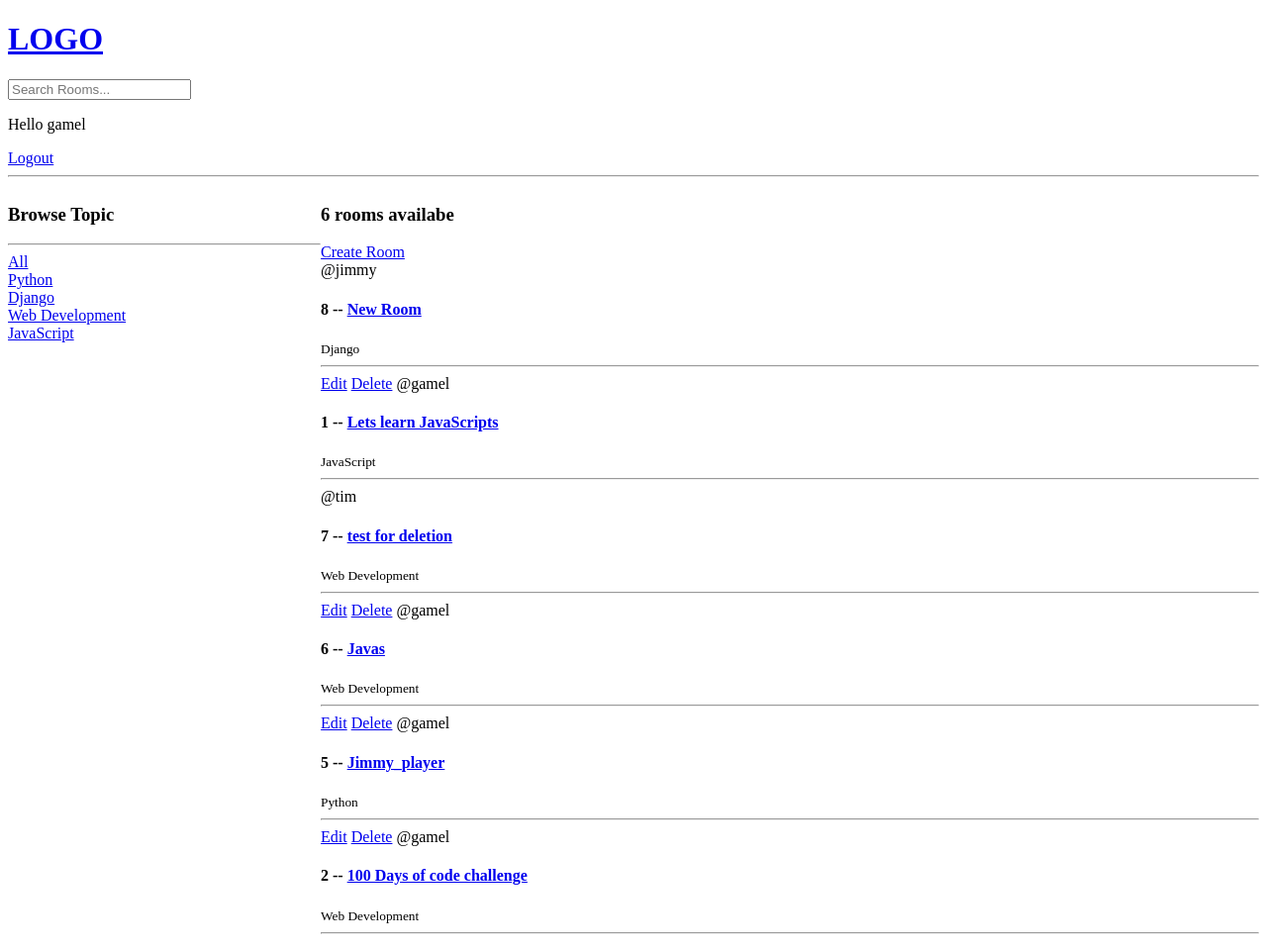
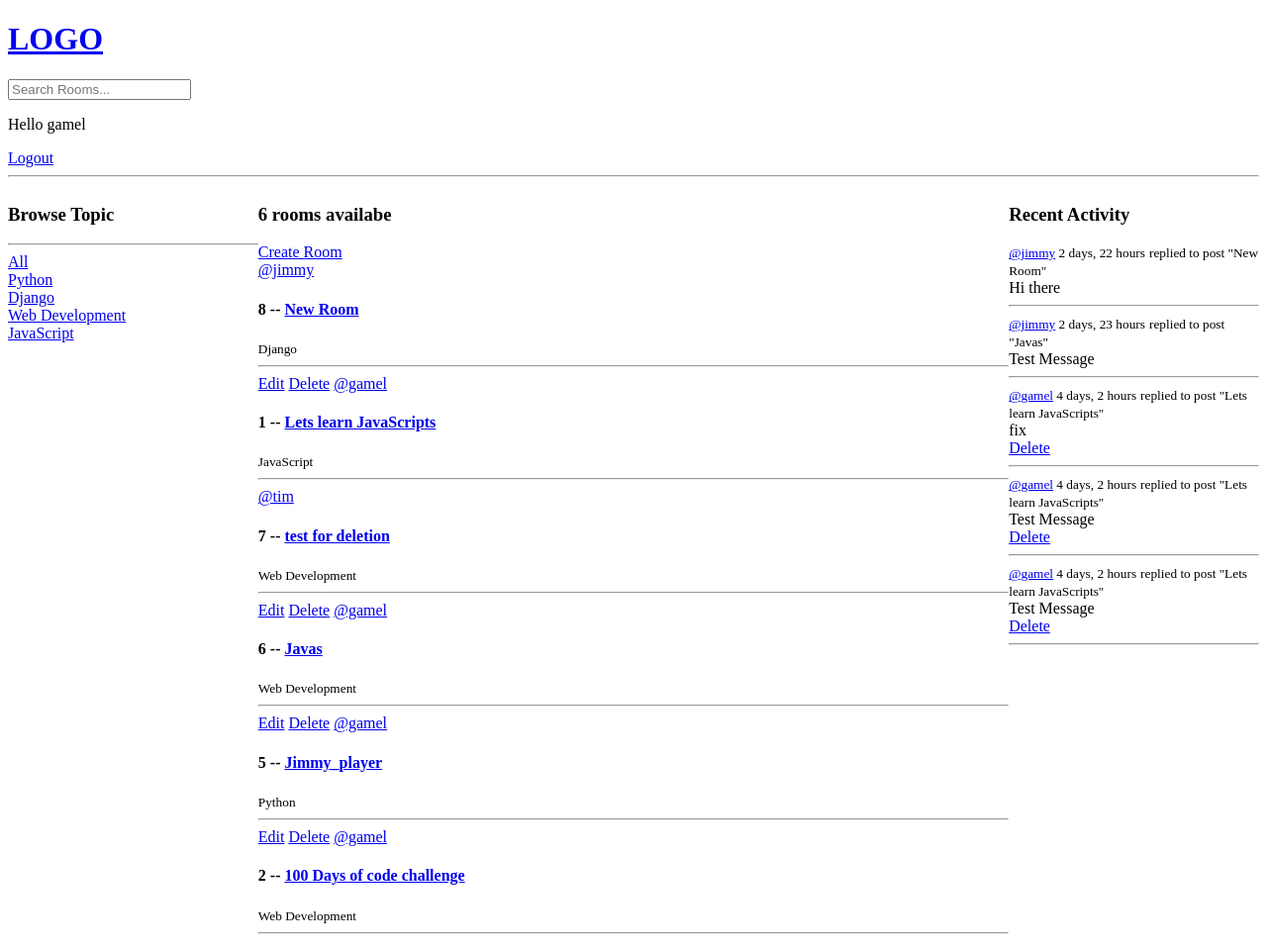
Before and after one commit to Gameel-ali1/StudyBuddy, a Django app: page / in a window 1280 px wide. Shown: the whole page at 99% size. Run offline with Django 5.2, Linux system fonts and the light colour scheme; a user stored in the database is signed in; data comes from the database, SQL or seed files in the repository; both versions use the stored data as it was after the commit.

Commit message:
added activity, feed, partitioned some components, added user profile

```diff
--- a/base/models.py
+++ b/base/models.py
@@ -36,5 +36,9 @@ class Message(models.Model):
     updated = models.DateTimeField(auto_now=True)
     created = models.DateTimeField(auto_now_add=True)
 
+    class Meta:
+        ordering = ['-updated', '-created']
+
+
     def __str__(self):
         return self.body[0:50] # return only first 50 character
--- /dev/null
+++ b/base/templates/base/activity_component.html
@@ -0,0 +1,15 @@
+<body>
+            <h3>Recent Activity</h3>
+            {% for message in room_messages %}
+                <small><a href="{% url 'user-profile' message.user.id %}">@{{ message.user }}</a>   {{ message.created |timesince }}</small>
+                <small>replied to post "{{message.room.name}}"</small>
+                <br>
+                <div>
+                    {{ message }}
+                </div>
+                {% if request.user == message.user %}
+                    <a href="{% url 'delete-message' message.id %}">Delete</a>
+                {% endif %}
+                <hr>
+            {% endfor %}
+</body>
--- /dev/null
+++ b/base/templates/base/feed_component.html
@@ -0,0 +1,16 @@
+<body>
+    <div>
+        {% for room in rooms %}
+        <div>
+            {% if request.user == room.host %}
+            <a href="{%url 'update-room' room.id %}">Edit</a>
+            <a href="{%url 'delete-room' room.id %}">Delete</a>
+            {% endif %}
+            <a href="{% url 'user-profile' room.host.id %}">@{{room.host.username}}</a>
+            <h4>{{ room.id }} -- <a href="/room/{{ room.id }}">{{ room.name }}</a></h4>
+            <small>{{room.topic.name}}</small>
+            <hr>
+        </div>
+        {% endfor %}
+    </div>
+</body>
--- a/base/templates/base/home.html
+++ b/base/templates/base/home.html
@@ -10,44 +10,23 @@
         <style>
             .home-container{
                 display: grid;
-            grid-template-columns: 1fr 3fr;
+                grid-template-columns: 1fr 3fr 1fr;
             }
         </style>
 
-
-
-
         <div class="home-container">
             <div>
-            <h3>Browse Topic</h3>
-            <hr>
-            <div>
-                <a href="{% url 'home' %}">All</a>
-            </div>
-            {% for topic in topics %}
-            <div>
-                <a href="{% url "home" %}?q={{topic.name}}">{{topic.name}}</a>
-            </div>
-            {% endfor %}
+                {% include "base/topics_component.html" %}
             </div>
 
             <div>
                 <h3>{{rooms_count}} rooms availabe</h3>
                 <a href="{% url 'create-room' %}">Create Room</a>
+                {% include "base/feed_component.html" %}
+            </div>
+
             <div>
-                {% for room in rooms %}
-                <div>
-                    {% if request.user == room.host %}
-                    <a href="{%url 'update-room' room.id %}">Edit</a>
-                    <a href="{%url 'delete-room' room.id %}">Delete</a>
-                    {% endif %}
-                    <span>@{{room.host.username}}</span>
-                    <h4>{{ room.id }} -- <a href="/room/{{ room.id }}">{{   room.name }}</a></h4>
-                    <small>{{room.topic.name}}</small>
-                    <hr>
-                </div>
-                {% endfor %}
-            </div>
+                {% include "base/activity_component.html" %}
             </div>
         </div>
     {% endblock content %}
--- /dev/null
+++ b/base/templates/base/topics_component.html
@@ -0,0 +1,12 @@
+<body>
+    <h3>Browse Topic</h3>
+    <hr>
+    <div>
+        <a href="{% url 'home' %}">All</a>
+    </div>
+    {% for topic in topics %}
+    <div>
+        <a href="{% url 'home' %}?q={{topic.name}}">{{topic.name}}</a>
+    </div>
+    {% endfor %}
+</body>
--- a/base/urls.py
+++ b/base/urls.py
@@ -6,6 +6,7 @@ urlpatterns = [
     path('logout/', views.logoutUser, name="logout"),
     path('register/', views.registerPage, name="register"),
     path('', views.home, name='home'),
+    path('profile/<str:pk>', views.userProfile, name="user-profile"),
     path('room/<str:pk>/', views.room, name='room'),
     path('create-room/', views.createRoom, name="create-room"),
     path('update-room/<str:pk>', views.updateRoom, name="update-room"),
--- a/base/views.py
+++ b/base/views.py
@@ -9,128 +9,147 @@ from .forms import RoomForm
 from django.contrib.auth.decorators import login_required
 from django.http import HttpResponse, HttpRequest
 
+
 # Create your views here.
 
 def loginPage(request):
-        page = 'login'
-        if request.user.is_authenticated:
-                return redirect('home')
+    page = 'login'
+    if request.user.is_authenticated:
+        return redirect('home')
 
-        if request.method=='POST':
-                username = request.POST.get('username').lower()
-                password = request.POST.get('password')
+    if request.method == 'POST':
+        username = request.POST.get('username').lower()
+        password = request.POST.get('password')
 
-                try:
-                        user = User.objects.get(username=username)
-                except:
-                        messages.error(request, "User does not exist")
+        try:
+            user = User.objects.get(username=username)
+        except:
+            messages.error(request, "User does not exist")
 
-                user = authenticate(request, username=username, password=password)
+        user = authenticate(request, username=username, password=password)
 
-                if user is not None:
-                        login(request, user)
-                        return redirect('home')
-                else:
-                        messages.error(request, 'Username or Password does not exist')
+        if user is not None:
+            login(request, user)
+            return redirect('home')
+        else:
+            messages.error(request, 'Username or Password does not exist')
 
-        context = {'page': page, }
-        return render(request, "base/login_register.html", context)
+    context = {'page': page, }
+    return render(request, "base/login_register.html", context)
 
 
 def registerPage(request):
-        form = UserCreationForm() # get the creation form
-        if request.method=="POST": # check if submit
-                form = UserCreationForm(request.POST) #send this data to the form
-                if form.is_valid: # if the data is valid
-                        user = form.save(commit=False) #we will save but need to keep use here to do some modification instead of sending then calling it again
-                        user.username = user.username.lower() #make sure username is lowercase
-                        user.save() # save the modified version of the form
-                        login(request, user) #login the user
-                        return redirect('home') #redirect to home
-                else:
-                        messages.error(request, 'An error occured during registration')
+    form = UserCreationForm()  # get the creation form
+    if request.method == "POST":  # check if submit
+        form = UserCreationForm(request.POST)  #send this data to the form
+        if form.is_valid:  # if the data is valid
+            user = form.save(
+                commit=False)  #we will save but need to keep use here to do some modification instead of sending then calling it again
+            user.username = user.username.lower()  #make sure username is lowercase
+            user.save()  # save the modified version of the form
+            login(request, user)  #login the user
+            return redirect('home')  #redirect to home
+        else:
+            messages.error(request, 'An error occured during registration')
 
-        context = {'form': form, }
-        return render(request, 'base/login_register.html', context)
+    context = {'form': form, }
+    return render(request, 'base/login_register.html', context)
 
 
 def logoutUser(request):
-        logout(request)
-        return redirect('home')
+    logout(request)
+    return redirect('home')
+
 
 def home(request):
-        query = request.GET.get('q') if request.GET.get('q') != None else '' #make sure it is empty string if the returned value is None and it returns None only in All link
-        rooms = Room.objects.filter(
-                Q(topic__name__contains=query) |
-                Q(name__icontains=query) |
-                Q(description__icontains=query)
-                )
-        rooms_count = rooms.count()
-        topics = Topic.objects.all()
-        context = {'rooms': rooms, 'topics': topics, 'rooms_count':rooms_count} #context
-        return render(request, 'base/home.html', context)
+    query = request.GET.get('q') if request.GET.get(
+        'q') != None else ''  #make sure it is empty string if the returned value is None and it returns None only in All link
+    rooms = Room.objects.filter(
+        Q(topic__name__contains=query) |
+        Q(name__icontains=query) |
+        Q(description__icontains=query)
+    )
+    room_messages = Message.objects.filter(
+        Q(room__topic__name__icontains =query)
+    )
+    rooms_count = rooms.count()
+    topics = Topic.objects.all()
+    context = {'rooms': rooms, 'topics': topics, 'rooms_count': rooms_count, 'room_messages': room_messages}  #context
+    return render(request, 'base/home.html', context)
+
 
 def room(request: HttpRequest, pk):
-        room = Room.objects.get(id=pk)
-        room_messages = room.message_set.all().order_by('-created')
-        participants = room.participants.all()
-        if request.method == "POST":
-                if request.user.is_authenticated:
-                        room_messages.create(
-                                user = request.user,
-                                room=room,
-                                body=request.POST.get('body')
-                        )
-                        room.participants.add(request.user)
-                        return redirect('room', pk=room.id)
+    room = Room.objects.get(id=pk)
+    room_messages = room.message_set.all()
+    participants = room.participants.all()
+    if request.method == "POST":
+        if request.user.is_authenticated:
+            room_messages.create(
+                user=request.user,
+                room=room,
+                body=request.POST.get('body')
+            )
+            room.participants.add(request.user)
+            return redirect('room', pk=room.id)
 
-        context = {'room': room, 'room_messages':room_messages, 'participants':participants}
-        return render(request, 'base/room.html', context)
+    context = {'room': room, 'room_messages': room_messages, 'participants': participants}
+    return render(request, 'base/room.html', context)
+
+
+def userProfile(request, pk):
+    user = User.objects.get(id=pk)
+    rooms = user.room_set.all()
+    room_messages = user.message_set.all()
+    topics = Topic.objects.all()
+    context ={'user': user, 'rooms':rooms, 'room_messages':room_messages, 'topics':topics}
+    return render(request, 'base/profile.html', context)
+
 
 @login_required(login_url='login')
-def createRoom(request): # form to view the room_form.html
-        form = RoomForm() # first we will set form variable to the form the model-based form
-        if request.method == 'POST': # make sure that we are using POST
-                form = RoomForm(request.POST) # POST the input from the user back to the model-based form to handle it
-                if form.is_valid(): # check if all data inside the form is valid
-                        form.save() # save the form
-                        return redirect('home') # we can use 'home' here because we specified this as a name inside urlpatterns
-        context = {'form':form} # our normal context
-        return render(request, 'base/room_form.html', context) # and the render
+def createRoom(request):  # form to view the room_form.html
+    form = RoomForm()  # first we will set form variable to the form the model-based form
+    if request.method == 'POST':  # make sure that we are using POST
+        form = RoomForm(request.POST)  # POST the input from the user back to the model-based form to handle it
+        if form.is_valid():  # check if all data inside the form is valid
+            form.save()  # save the form
+            return redirect('home')  # we can use 'home' here because we specified this as a name inside urlpatterns
+    context = {'form': form}  # our normal context
+    return render(request, 'base/room_form.html', context)  # and the render
 
 
 @login_required(login_url='login')
 def updateRoom(request, pk):
-        room = Room.objects.get(id=pk) #set the room to the data using the ID
-        form = RoomForm(instance=room) #fill the form with the data you got, so the user see what is the old form
+    room = Room.objects.get(id=pk)  #set the room to the data using the ID
+    form = RoomForm(instance=room)  #fill the form with the data you got, so the user see what is the old form
 
-        if request.user != room.host:
-                return HttpResponse("you aren't allowed to delete others' rooms")
-        if request.method == "POST":
-                form = RoomForm(request.POST, instance=room) # to fill the old row with the new data
-                if form.is_valid():
-                        form.save()
-                        return redirect('home')
-        context = {'form': form}
-        return render(request, 'base/room_form.html', context)
+    if request.user != room.host:
+        return HttpResponse("you aren't allowed to delete others' rooms")
+    if request.method == "POST":
+        form = RoomForm(request.POST, instance=room)  # to fill the old row with the new data
+        if form.is_valid():
+            form.save()
+            return redirect('home')
+    context = {'form': form}
+    return render(request, 'base/room_form.html', context)
+
 
 @login_required(login_url='login')
 def deleteRoom(request, pk):
-        room = Room.objects.get(id=pk)
-        if request.user != room.host:
-                return HttpResponse("you aren't allowed to delete others' rooms")
-        if request.method == "POST":
-                room.delete()
-                return redirect('home')
-        return render(request, 'base/delete.html', {'obj': room})
+    room = Room.objects.get(id=pk)
+    if request.user != room.host:
+        return HttpResponse("you aren't allowed to delete others' rooms")
+    if request.method == "POST":
+        room.delete()
+        return redirect('home')
+    return render(request, 'base/delete.html', {'obj': room})
 
 
 @login_required(login_url='login')
 def deleteMessage(request, pk):
-        message = Message.objects.get(id=pk)
-        if request.user != message.user:
-                return HttpResponse("you aren't allowed to delete others' rooms")
-        if request.method == "POST":
-                message.delete()
-                return redirect('home')
-        return render(request, 'base/delete.html', {'obj': message})
+    message = Message.objects.get(id=pk)
+    if request.user != message.user:
+        return HttpResponse("you aren't allowed to delete others' rooms")
+    if request.method == "POST":
+        message.delete()
+        return redirect('home')
+    return render(request, 'base/delete.html', {'obj': message})
--- a/djangoProject/settings.py
+++ b/djangoProject/settings.py
@@ -42,6 +42,8 @@ INSTALLED_APPS = [
     'django.contrib.messages',
     'django.contrib.staticfiles',
     'base.apps.BaseConfig',
+
+    'django_extensions'
 ]
 
 MIDDLEWARE = [
```
Also changed, not shown: base/templates/base/profile.html (added, +24 -0 lines), db.sqlite3, diagram.png (added). Lines whose indentation alone changed are shown as unchanged.
